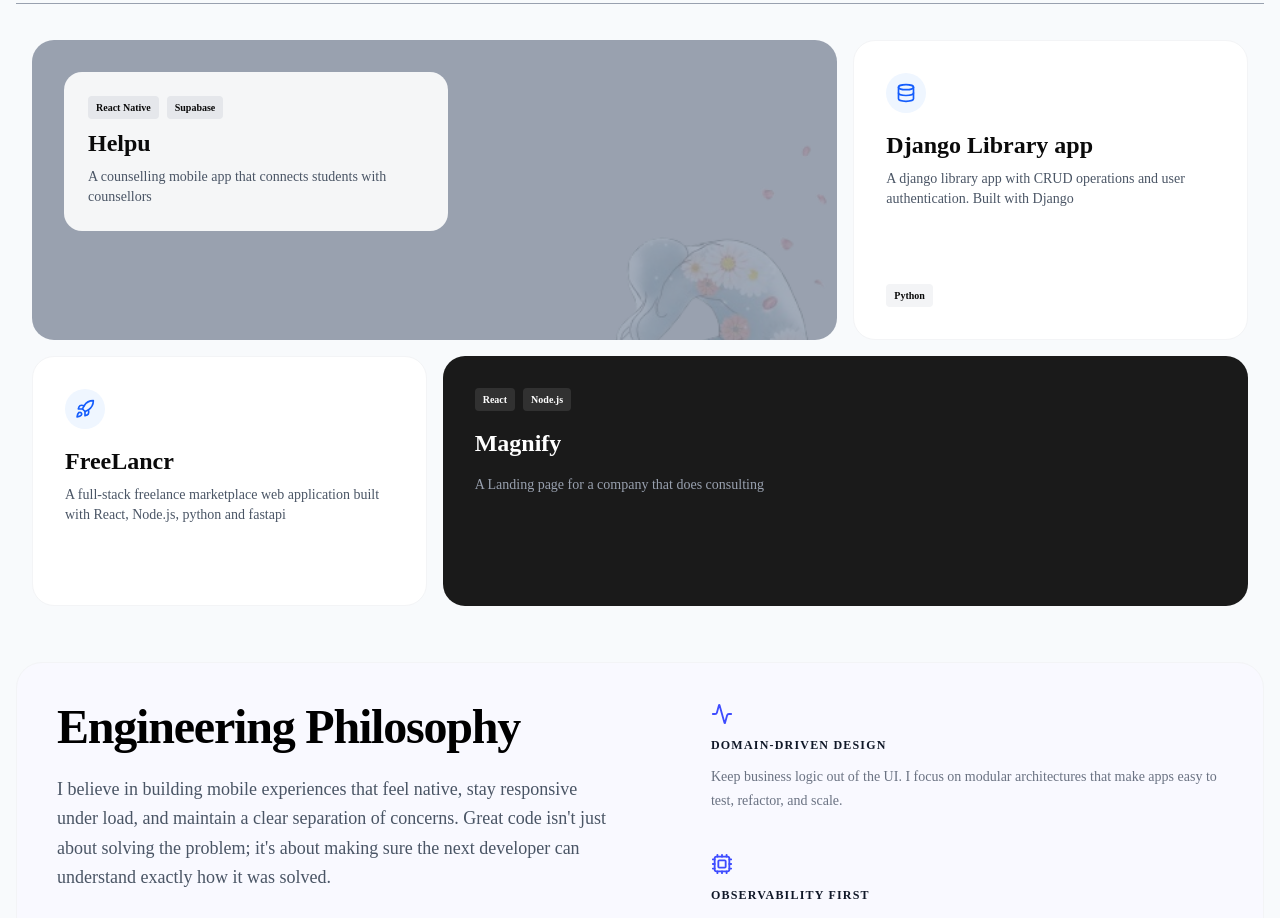
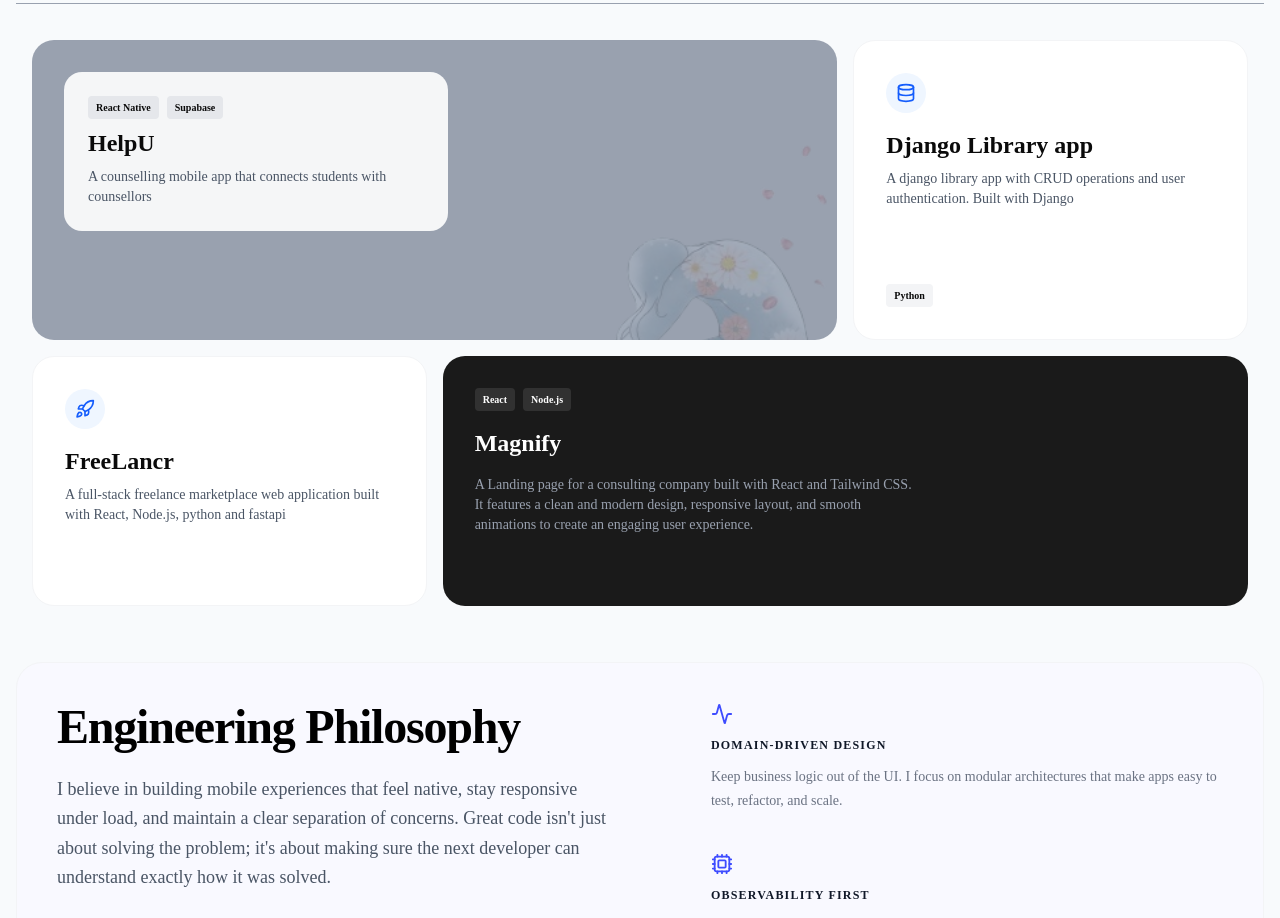
Before and after one commit to Programmingchuks24/portfoliov2, a Next.js app: page / in a window 1280 px wide. Shown: the part 820-1738 px from the top of the page. Built offline with nearby package versions, Linux system fonts and the light colour scheme.

Commit message:
fixed the english on the home page

```diff
--- a/app/page.tsx
+++ b/app/page.tsx
@@ -61,7 +61,7 @@ const page = () => {
                   Supabase
                 </span>
               </div>
-              <h3 className="text-2xl font-bold mb-2">Helpu</h3>
+              <h3 className="text-2xl font-bold mb-2">HelpU</h3>
               <p className="text-gray-600 text-sm">
                 A counselling mobile app that connects students with counsellors
               </p>
@@ -118,7 +118,7 @@ const page = () => {
             </div>
             <h3 className="text-2xl font-bold mb-4">Magnify</h3>
             <p className="text-gray-400 text-sm max-w-md">
-              A Landing page for a company that does consulting
+              A Landing page for a consulting company built with React and Tailwind CSS. It features a clean and modern design, responsive layout, and smooth animations to create an engaging user experience.
             </p>
           </div>
         </div>
```
